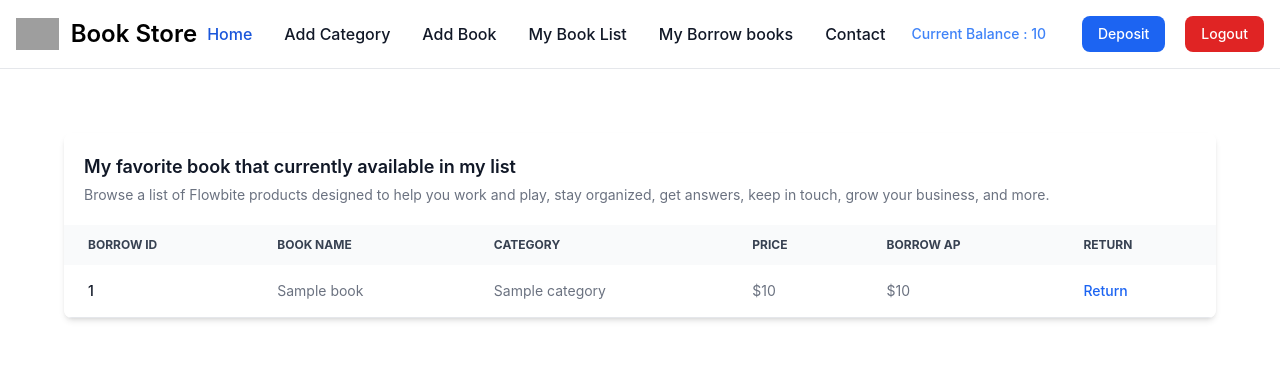
After one commit to mallick-portfolio/django-book-store, a Django app: page /books/my-borrowed/ in a window 1280 px wide. The commit adds this page. Shown: the top 381 px of the page. Run offline with Django 5.2, Linux system fonts and the light colour scheme; a user stored in the database is signed in; tables that the repository leaves empty hold one stand-in row (values such as "Sample post"); some libraries are stand-ins or nearby versions; grey boxes are pictures that could not be loaded.

Commit message:
added borrowed book list display to the user side

```diff
--- a/books/admin.py
+++ b/books/admin.py
@@ -1,5 +1,5 @@
 from django.contrib import admin
-from .models import Book, Review, Category
+from .models import Book, Review, Category, Borrow
 # Register your models here.
 
 class CategoryModelAdmin(admin.ModelAdmin):
@@ -7,6 +7,5 @@ class CategoryModelAdmin(admin.ModelAdmin):
   readonly_fields = ['slug']
 admin.site.register(Book)
 admin.site.register(Review)
-
-
+admin.site.register(Borrow)
 admin.site.register(Category, CategoryModelAdmin)
--- a/books/models.py
+++ b/books/models.py
@@ -49,5 +49,6 @@ class Review(models.Model):
 class Borrow(models.Model):
     book = models.ForeignKey(Book, on_delete=models.CASCADE,related_name="borrows")
     user = models.ForeignKey(CustomUser, on_delete=models.CASCADE, related_name="borrows")
+    balance_after_borrow = models.IntegerField(null=True, blank=True)
     borrow_date = models.DateField(auto_now_add=True)
     return_date = models.DateField(null=True, blank=True)
--- a/books/urls.py
+++ b/books/urls.py
@@ -8,4 +8,5 @@ urlpatterns = [
     path('<int:id>/', views.BookDetailView.as_view(), name="book-details"),
     path('update/<int:id>/', views.BookUpdateView.as_view(), name="book-update"),
     path('borrow/<int:book_id>/', views.borrow_book, name="borrow-book"),
+    path('my-borrowed/', views.my_borrow_book, name="my-borrow-book"),
 ]
--- a/books/views.py
+++ b/books/views.py
@@ -91,7 +91,7 @@ class BookDetailView(FormMixin,DetailView):
   form_class = forms.ReviewForm
 
   def get_success_url(self):
-      return reverse_lazy('book-details', kwargs={'id': self.object.pk})
+      return reverse_lazy('my-borrow-book', kwargs={'id': self.object.pk})
 
   def get_context_data(self, **kwargs):
       context = super(BookDetailView, self).get_context_data(**kwargs)
@@ -141,10 +141,20 @@ def borrow_book(request, book_id):
     else:
       book.current_borrower = request.user
       account = UserBankAccount.objects.filter(user=request.user).first()
+      balance_after_borrow = account.balance - book.price
+      models.Borrow.objects.create(book=book, user=request.user, balance_after_borrow=balance_after_borrow)
+
       account.balance = account.balance - book.price
       messages.success(request, "Book borrow suffessfully!!!")
       account.save()
       book.save()
   else:
      messages.error(request, "Book not found!!!")
-  return redirect('home')
+  return redirect('my-borrow-book')
+
+def my_borrow_book(request):
+   borrow_books = models.Borrow.objects.filter(user=request.user)
+   print(borrow_books)
+   return render(request, './book/my_borrow_book.html', {
+      "borrow_books": borrow_books
+   })
--- /dev/null
+++ b/templates/book/my_borrow_book.html
@@ -0,0 +1,72 @@
+
+{% extends "base.html" %}
+{% load static %}
+
+
+{% block content %}
+
+  <div class="p-16">
+
+    <div class="relative overflow-x-auto shadow-md sm:rounded-lg">
+      <table class="w-full text-sm text-left rtl:text-right text-gray-500 dark:text-gray-400">
+          <caption class="p-5 text-lg font-semibold text-left rtl:text-right text-gray-900 bg-white dark:text-white dark:bg-gray-800">
+             My favorite book that currently available in my list
+              <p class="mt-1 text-sm font-normal text-gray-500 dark:text-gray-400">Browse a list of Flowbite products designed to help you work and play, stay organized, get answers, keep in touch, grow your business, and more.</p>
+          </caption>
+          {% if borrow_books|length %}
+          <thead class="text-xs text-gray-700 uppercase bg-gray-50 dark:bg-gray-700 dark:text-gray-400">
+            <tr>
+                <th scope="col" class="px-6 py-3">
+                    Borrow Id
+                </th>
+                <th scope="col" class="px-6 py-3">
+                    Book Name
+                </th>
+                <th scope="col" class="px-6 py-3">
+                    Category
+                </th>
+                <th scope="col" class="px-6 py-3">
+                    Price
+                </th>
+                <th scope="col" class="px-6 py-3">
+                    Borrow AP
+                </th>
+                <th scope="col" class="px-6 py-3">
+                    Return
+                </th>
+
+            </tr>
+        </thead>
+        <tbody>
+          {% for borrow in borrow_books %}
+          <tr class="bg-white border-b dark:bg-gray-800 dark:border-gray-700">
+            <th scope="row" class="px-6 py-4 font-medium text-gray-900 whitespace-nowrap dark:text-white">
+                {{borrow.id}}
+            </th>
+            <td class="px-6 py-4">
+              {{borrow.book.title}}
+            </td>
+            <td class="px-6 py-4">
+              {{borrow.book.category.name}}
+            </td>
+            <td class="px-6 py-4">
+                ${{borrow.book.price}}
+            </td>
+            <td class="px-6 py-4">
+                ${{borrow.balance_after_borrow}}
+            </td>
+            <td class="px-6 py-4">
+              <a href="#" class="font-medium text-blue-600 dark:text-blue-500 hover:underline">Return</a>
+            </td>
+
+        </tr>
+          {% endfor %}
+        </tbody>
+
+          {% endif %}
+      </table>
+    </div>
+
+  </div>
+
+{% endblock content %}
--- a/templates/header.html
+++ b/templates/header.html
@@ -117,13 +117,18 @@
         </li>
         {% endif %}
 
-        <li>
-          <a
-            href="#"
-            class="block py-2 px-3 text-gray-900 rounded hover:bg-gray-100 md:hover:bg-transparent md:hover:text-blue-700 md:p-0 md:dark:hover:text-blue-500 dark:text-white dark:hover:bg-gray-700 dark:hover:text-white md:dark:hover:bg-transparent dark:border-gray-700"
-            >Services</a
-          >
-        </li>
+
+        {% if request.user.is_authenticated %}
+          <li>
+            <a
+              href="{% url 'my-borrow-book' %}"
+              class="block py-2 px-3 text-gray-900 rounded hover:bg-gray-100 md:hover:bg-transparent md:hover:text-blue-700 md:p-0 md:dark:hover:text-blue-500 dark:text-white dark:hover:bg-gray-700 dark:hover:text-white md:dark:hover:bg-transparent dark:border-gray-700"
+              >My Borrow books</a
+            >
+          </li>
+        {% endif %}
+
+
         <li>
           <a
             href="#"
```
Also changed, not shown: accounts/migrations/0010_userbankaccount_balance_after_borrow.py (added), accounts/migrations/0011_remove_userbankaccount_balance_after_borrow.py (added), books/migrations/0011_borrow_balance_after_borrow.py (added), uploads/books/linkedin_R3IMVdw.png (added).
